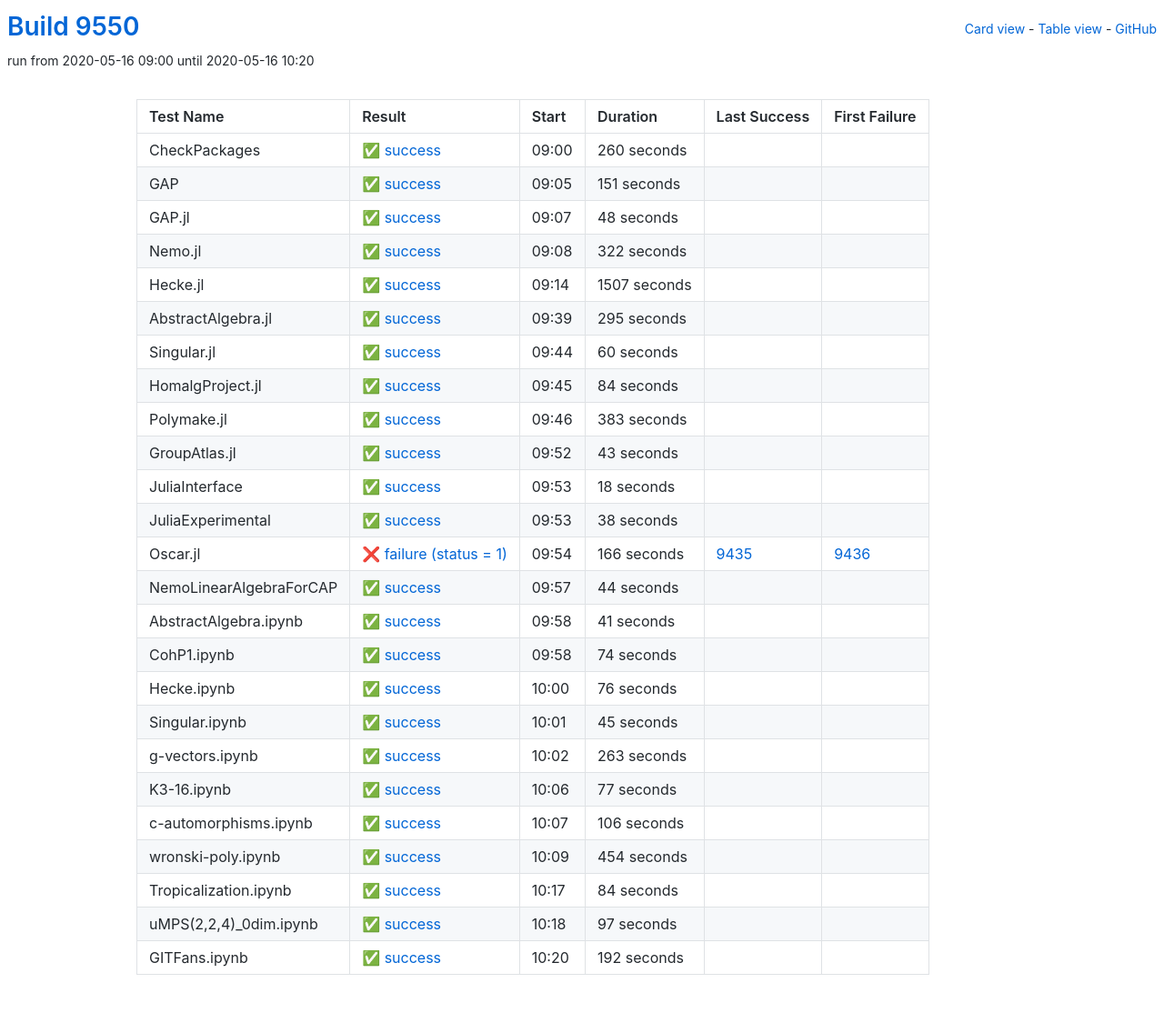
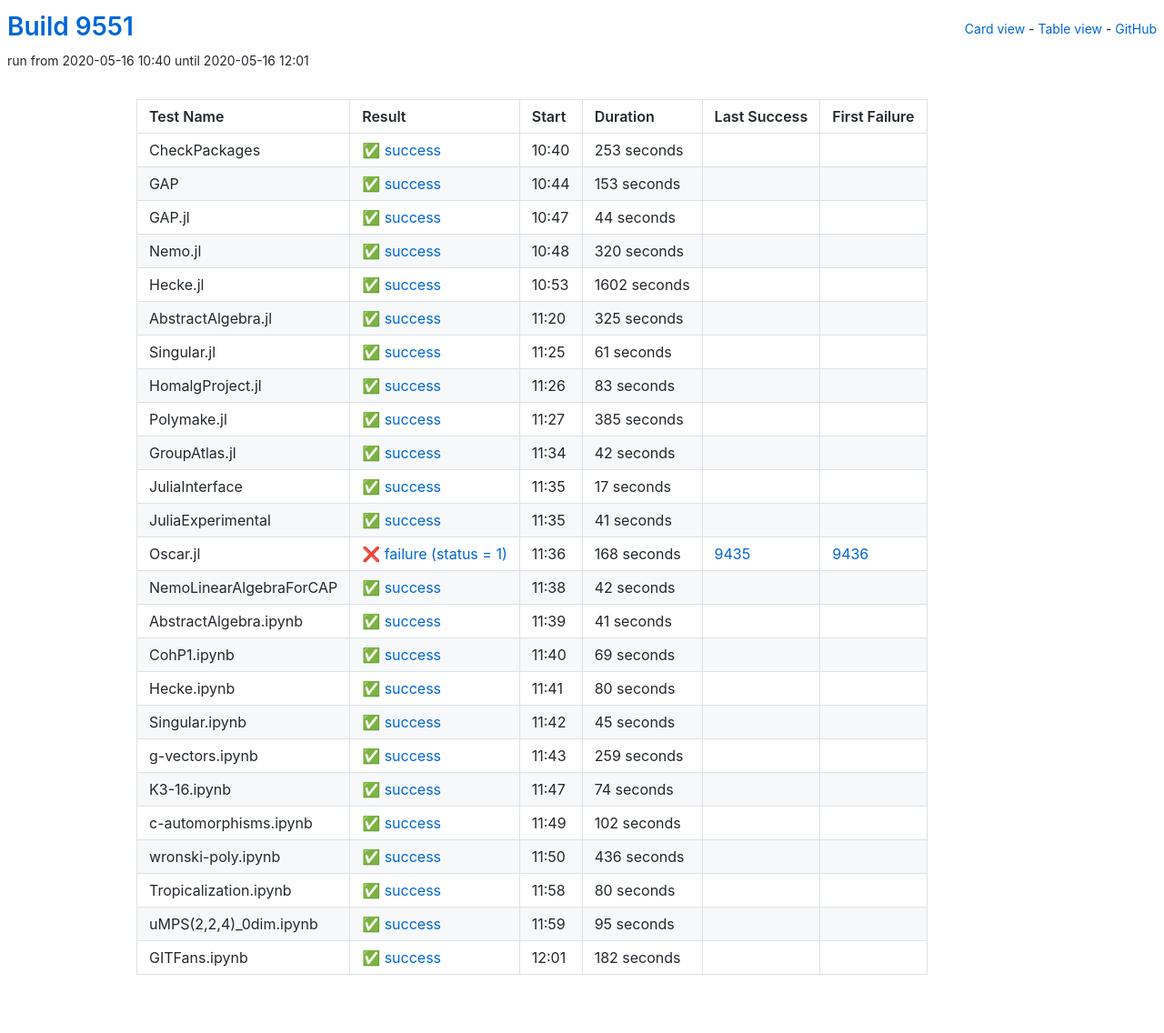
Before and after one commit to oscar-system/oscar-ci-status, a Jekyll site: the page built from table.html, in a window 1280 px wide. Shown: the whole page at 91% size. Built offline with Jekyll 4.4.1, drawn with Linux system fonts in a browser that asks for light colours.

Commit message:
Build 9551

```diff
--- a/_data/ci.yml
+++ b/_data/ci.yml
@@ -1,173 +1,173 @@
-build: 9550
-build_url: https://oscarci.mathematik.uni-kl.de/job/oscar/9550/
+build: 9551
+build_url: https://oscarci.mathematik.uni-kl.de/job/oscar/9551/
 job: oscar
 tests:
-- duration: 260
+- duration: 253
   exitcode: 0
   first_failure: false
   first_failure_url: null
   id: checkpackages
   last_success: false
   last_success_url: null
-  log: https://oscarci.mathematik.uni-kl.de/job/oscar/9550/artifact/logs/build-9550/CheckPackages.log
+  log: https://oscarci.mathematik.uni-kl.de/job/oscar/9551/artifact/logs/build-9551/CheckPackages.log
   name: CheckPackages
-  start: 2020-05-16 09:00
+  start: 2020-05-16 10:40
   status: success
   success: true
-- duration: 151
+- duration: 153
   exitcode: 0
   first_failure: false
   first_failure_url: null
   id: gap
   last_success: false
   last_success_url: null
-  log: https://oscarci.mathematik.uni-kl.de/job/oscar/9550/artifact/logs/build-9550/GAP.log
+  log: https://oscarci.mathematik.uni-kl.de/job/oscar/9551/artifact/logs/build-9551/GAP.log
   name: GAP
-  start: 2020-05-16 09:05
+  start: 2020-05-16 10:44
   status: success
   success: true
-- duration: 48
+- duration: 44
   exitcode: 0
   first_failure: false
   first_failure_url: null
   id: gap-jl
   last_success: false
   last_success_url: null
-  log: https://oscarci.mathematik.uni-kl.de/job/oscar/9550/artifact/logs/build-9550/GAP.jl.log
+  log: https://oscarci.mathematik.uni-kl.de/job/oscar/9551/artifact/logs/build-9551/GAP.jl.log
   name: GAP.jl
-  start: 2020-05-16 09:07
+  start: 2020-05-16 10:47
   status: success
   success: true
-- duration: 322
+- duration: 320
   exitcode: 0
   first_failure: false
   first_failure_url: null
   id: nemo-jl
   last_success: false
   last_success_url: null
-  log: https://oscarci.mathematik.uni-kl.de/job/oscar/9550/artifact/logs/build-9550/Nemo.jl.log
+  log: https://oscarci.mathematik.uni-kl.de/job/oscar/9551/artifact/logs/build-9551/Nemo.jl.log
   name: Nemo.jl
-  start: 2020-05-16 09:08
+  start: 2020-05-16 10:48
   status: success
   success: true
-- duration: 1507
+- duration: 1602
   exitcode: 0
   first_failure: false
   first_failure_url: null
   id: hecke-jl
   last_success: false
   last_success_url: null
-  log: https://oscarci.mathematik.uni-kl.de/job/oscar/9550/artifact/logs/build-9550/Hecke.jl.log
+  log: https://oscarci.mathematik.uni-kl.de/job/oscar/9551/artifact/logs/build-9551/Hecke.jl.log
   name: Hecke.jl
-  start: 2020-05-16 09:14
+  start: 2020-05-16 10:53
   status: success
   success: true
-- duration: 295
+- duration: 325
   exitcode: 0
   first_failure: false
   first_failure_url: null
   id: abstractalgebra-jl
   last_success: false
   last_success_url: null
-  log: https://oscarci.mathematik.uni-kl.de/job/oscar/9550/artifact/logs/build-9550/AbstractAlgebra.jl.log
+  log: https://oscarci.mathematik.uni-kl.de/job/oscar/9551/artifact/logs/build-9551/AbstractAlgebra.jl.log
   name: AbstractAlgebra.jl
-  start: 2020-05-16 09:39
+  start: 2020-05-16 11:20
   status: success
   success: true
-- duration: 60
+- duration: 61
   exitcode: 0
   first_failure: false
   first_failure_url: null
   id: singular-jl
   last_success: false
   last_success_url: null
-  log: https://oscarci.mathematik.uni-kl.de/job/oscar/9550/artifact/logs/build-9550/Singular.jl.log
+  log: https://oscarci.mathematik.uni-kl.de/job/oscar/9551/artifact/logs/build-9551/Singular.jl.log
   name: Singular.jl
-  start: 2020-05-16 09:44
+  start: 2020-05-16 11:25
   status: success
   success: true
-- duration: 84
+- duration: 83
   exitcode: 0
   first_failure: false
   first_failure_url: null
   id: homalgproject-jl
   last_success: false
   last_success_url: null
-  log: https://oscarci.mathematik.uni-kl.de/job/oscar/9550/artifact/logs/build-9550/HomalgProject.jl.log
+  log: https://oscarci.mathematik.uni-kl.de/job/oscar/9551/artifact/logs/build-9551/HomalgProject.jl.log
   name: HomalgProject.jl
-  start: 2020-05-16 09:45
+  start: 2020-05-16 11:26
   status: success
   success: true
-- duration: 383
+- duration: 385
   exitcode: 0
   first_failure: false
   first_failure_url: null
   id: polymake-jl
   last_success: false
   last_success_url: null
-  log: https://oscarci.mathematik.uni-kl.de/job/oscar/9550/artifact/logs/build-9550/Polymake.jl.log
+  log: https://oscarci.mathematik.uni-kl.de/job/oscar/9551/artifact/logs/build-9551/Polymake.jl.log
   name: Polymake.jl
-  start: 2020-05-16 09:46
+  start: 2020-05-16 11:27
   status: success
   success: true
-- duration: 43
+- duration: 42
   exitcode: 0
   first_failure: false
   first_failure_url: null
   id: groupatlas-jl
   last_success: false
   last_success_url: null
-  log: https://oscarci.mathematik.uni-kl.de/job/oscar/9550/artifact/logs/build-9550/GroupAtlas.jl.log
+  log: https://oscarci.mathematik.uni-kl.de/job/oscar/9551/artifact/logs/build-9551/GroupAtlas.jl.log
   name: GroupAtlas.jl
-  start: 2020-05-16 09:52
+  start: 2020-05-16 11:34
   status: success
   success: true
-- duration: 18
+- duration: 17
   exitcode: 0
   first_failure: false
   first_failure_url: null
   id: juliainterface
   last_success: false
   last_success_url: null
-  log: https://oscarci.mathematik.uni-kl.de/job/oscar/9550/artifact/logs/build-9550/JuliaInterface.log
+  log: https://oscarci.mathematik.uni-kl.de/job/oscar/9551/artifact/logs/build-9551/JuliaInterface.log
   name: JuliaInterface
-  start: 2020-05-16 09:53
+  start: 2020-05-16 11:35
   status: success
   success: true
-- duration: 38
+- duration: 41
   exitcode: 0
   first_failure: false
   first_failure_url: null
   id: juliaexperimental
   last_success: false
   last_success_url: null
-  log: https://oscarci.mathematik.uni-kl.de/job/oscar/9550/artifact/logs/build-9550/JuliaExperimental.log
+  log: https://oscarci.mathematik.uni-kl.de/job/oscar/9551/artifact/logs/build-9551/JuliaExperimental.log
   name: JuliaExperimental
-  start: 2020-05-16 09:53
+  start: 2020-05-16 11:35
   status: success
   success: true
-- duration: 166
+- duration: 168
   exitcode: 1
   first_failure: 9436
   first_failure_url: https://oscarci.mathematik.uni-kl.de/job/oscar/9436/
   id: oscar-jl
   last_success: 9435
   last_success_url: https://oscarci.mathematik.uni-kl.de/job/oscar/9435/
-  log: https://oscarci.mathematik.uni-kl.de/job/oscar/9550/artifact/logs/build-9550/Oscar.jl.log
+  log: https://oscarci.mathematik.uni-kl.de/job/oscar/9551/artifact/logs/build-9551/Oscar.jl.log
   name: Oscar.jl
-  start: 2020-05-16 09:54
+  start: 2020-05-16 11:36
   status: failure
   success: false
-- duration: 44
+- duration: 42
   exitcode: 0
   first_failure: false
   first_failure_url: null
   id: nemolinearalgebraforcap
   last_success: false
   last_success_url: null
-  log: https://oscarci.mathematik.uni-kl.de/job/oscar/9550/artifact/logs/build-9550/NemoLinearAlgebraForCAP.log
+  log: https://oscarci.mathematik.uni-kl.de/job/oscar/9551/artifact/logs/build-9551/NemoLinearAlgebraForCAP.log
   name: NemoLinearAlgebraForCAP
-  start: 2020-05-16 09:57
+  start: 2020-05-16 11:38
   status: success
   success: true
 - duration: 41
@@ -177,33 +177,33 @@ tests:
   id: abstractalgebra-ipynb
   last_success: false
   last_success_url: null
-  log: https://oscarci.mathematik.uni-kl.de/job/oscar/9550/artifact/logs/build-9550/AbstractAlgebra.ipynb.log
+  log: https://oscarci.mathematik.uni-kl.de/job/oscar/9551/artifact/logs/build-9551/AbstractAlgebra.ipynb.log
   name: AbstractAlgebra.ipynb
-  start: 2020-05-16 09:58
+  start: 2020-05-16 11:39
   status: success
   success: true
-- duration: 74
+- duration: 69
   exitcode: 0
   first_failure: false
   first_failure_url: null
   id: cohp1-ipynb
   last_success: false
   last_success_url: null
-  log: https://oscarci.mathematik.uni-kl.de/job/oscar/9550/artifact/logs/build-9550/CohP1.ipynb.log
+  log: https://oscarci.mathematik.uni-kl.de/job/oscar/9551/artifact/logs/build-9551/CohP1.ipynb.log
   name: CohP1.ipynb
-  start: 2020-05-16 09:58
+  start: 2020-05-16 11:40
   status: success
   success: true
-- duration: 76
+- duration: 80
   exitcode: 0
   first_failure: false
   first_failure_url: null
   id: hecke-ipynb
   last_success: false
   last_success_url: null
-  log: https://oscarci.mathematik.uni-kl.de/job/oscar/9550/artifact/logs/build-9550/Hecke.ipynb.log
+  log: https://oscarci.mathematik.uni-kl.de/job/oscar/9551/artifact/logs/build-9551/Hecke.ipynb.log
   name: Hecke.ipynb
-  start: 2020-05-16 10:00
+  start: 2020-05-16 11:41
   status: success
   success: true
 - duration: 45
@@ -213,92 +213,92 @@ tests:
   id: singular-ipynb
   last_success: false
   last_success_url: null
-  log: https://oscarci.mathematik.uni-kl.de/job/oscar/9550/artifact/logs/build-9550/Singular.ipynb.log
+  log: https://oscarci.mathematik.uni-kl.de/job/oscar/9551/artifact/logs/build-9551/Singular.ipynb.log
   name: Singular.ipynb
-  start: 2020-05-16 10:01
+  start: 2020-05-16 11:42
   status: success
   success: true
-- duration: 263
+- duration: 259
   exitcode: 0
   first_failure: false
   first_failure_url: null
   id: g-vectors-ipynb
   last_success: false
   last_success_url: null
-  log: https://oscarci.mathematik.uni-kl.de/job/oscar/9550/artifact/logs/build-9550/g-vectors.ipynb.log
+  log: https://oscarci.mathematik.uni-kl.de/job/oscar/9551/artifact/logs/build-9551/g-vectors.ipynb.log
   name: g-vectors.ipynb
-  start: 2020-05-16 10:02
+  start: 2020-05-16 11:43
   status: success
   success: true
-- duration: 77
+- duration: 74
   exitcode: 0
   first_failure: false
   first_failure_url: null
   id: k3-16-ipynb
   last_success: false
   last_success_url: null
-  log: https://oscarci.mathematik.uni-kl.de/job/oscar/9550/artifact/logs/build-9550/K3-16.ipynb.log
+  log: https://oscarci.mathematik.uni-kl.de/job/oscar/9551/artifact/logs/build-9551/K3-16.ipynb.log
   name: K3-16.ipynb
-  start: 2020-05-16 10:06
+  start: 2020-05-16 11:47
   status: success
   success: true
-- duration: 106
+- duration: 102
   exitcode: 0
   first_failure: false
   first_failure_url: null
   id: c-automorphisms-ipynb
   last_success: false
   last_success_url: null
-  log: https://oscarci.mathematik.uni-kl.de/job/oscar/9550/artifact/logs/build-9550/c-automorphisms.ipynb.log
+  log: https://oscarci.mathematik.uni-kl.de/job/oscar/9551/artifact/logs/build-9551/c-automorphisms.ipynb.log
   name: c-automorphisms.ipynb
-  start: 2020-05-16 10:07
+  start: 2020-05-16 11:49
   status: success
   success: true
-- duration: 454
+- duration: 436
   exitcode: 0
   first_failure: false
   first_failure_url: null
   id: wronski-poly-ipynb
   last_success: false
   last_success_url: null
-  log: https://oscarci.mathematik.uni-kl.de/job/oscar/9550/artifact/logs/build-9550/wronski-poly.ipynb.log
+  log: https://oscarci.mathematik.uni-kl.de/job/oscar/9551/artifact/logs/build-9551/wronski-poly.ipynb.log
   name: wronski-poly.ipynb
-  start: 2020-05-16 10:09
+  start: 2020-05-16 11:50
   status: success
   success: true
-- duration: 84
+- duration: 80
   exitcode: 0
   first_failure: false
   first_failure_url: null
   id: tropicalization-ipynb
   last_success: false
   last_success_url: null
-  log: https://oscarci.mathematik.uni-kl.de/job/oscar/9550/artifact/logs/build-9550/Tropicalization.ipynb.log
+  log: https://oscarci.mathematik.uni-kl.de/job/oscar/9551/artifact/logs/build-9551/Tropicalization.ipynb.log
   name: Tropicalization.ipynb
-  start: 2020-05-16 10:17
+  start: 2020-05-16 11:58
   status: success
   success: true
-- duration: 97
+- duration: 95
   exitcode: 0
   first_failure: false
   first_failure_url: null
   id: umps-2-2-4-0dim-ipynb
   last_success: false
   last_success_url: null
-  log: https://oscarci.mathematik.uni-kl.de/job/oscar/9550/artifact/logs/build-9550/uMPS-2-2-4-_0dim.ipynb.log
+  log: https://oscarci.mathematik.uni-kl.de/job/oscar/9551/artifact/logs/build-9551/uMPS-2-2-4-_0dim.ipynb.log
   name: uMPS(2,2,4)_0dim.ipynb
-  start: 2020-05-16 10:18
+  start: 2020-05-16 11:59
   status: success
   success: true
-- duration: 192
+- duration: 182
   exitcode: 0
   first_failure: false
   first_failure_url: null
   id: gitfans-ipynb
   last_success: false
   last_success_url: null
-  log: https://oscarci.mathematik.uni-kl.de/job/oscar/9550/artifact/logs/build-9550/GITFans.ipynb.log
+  log: https://oscarci.mathematik.uni-kl.de/job/oscar/9551/artifact/logs/build-9551/GITFans.ipynb.log
   name: GITFans.ipynb
-  start: 2020-05-16 10:20
+  start: 2020-05-16 12:01
   status: success
   success: true
```
Also changed, not shown: README.md.
